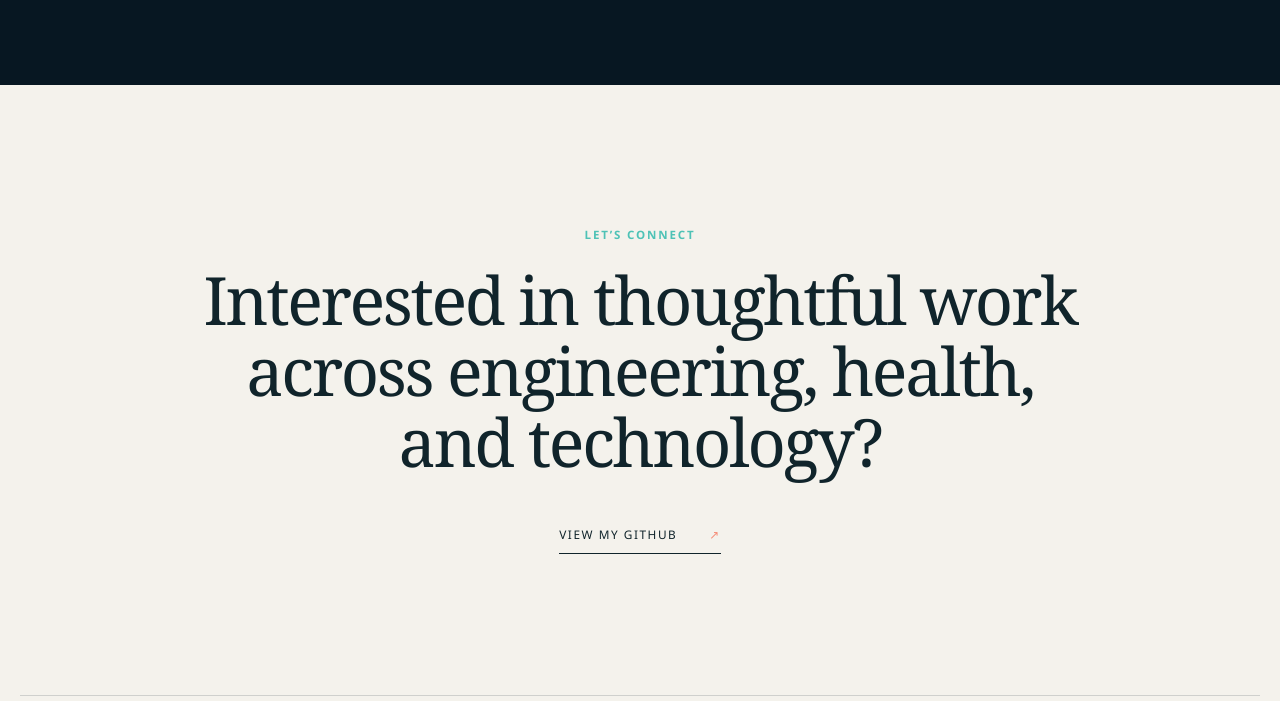
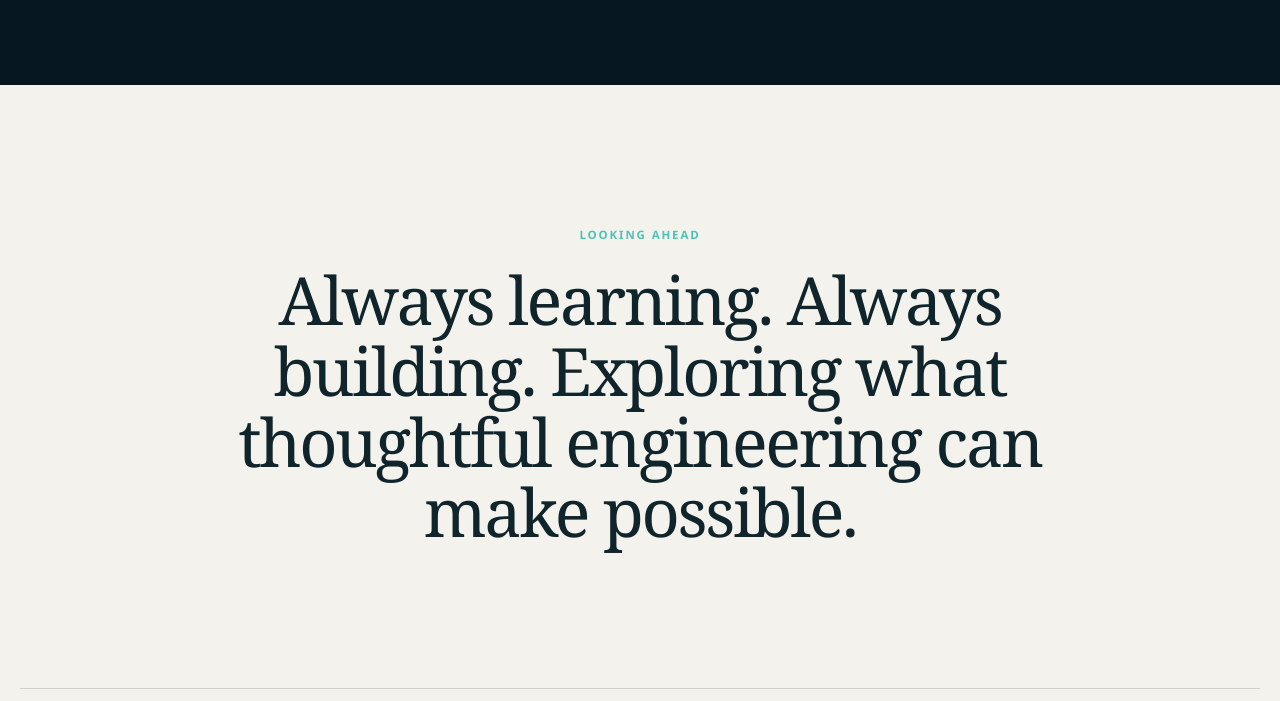
Before and after one commit to MICOKELICE/mico23-homepage, a plain HTML site: page index.html in a window 1280 px wide. Shown: the part 3015-3716 px from the top of the page. Drawn offline with Linux system fonts and the light colour scheme.

Commit message:
Remove public GitHub profile link
Replace the external profile call-to-action with a neutral closing statement.

```diff
--- a/index.html
+++ b/index.html
@@ -118,11 +118,8 @@
     </section>
 
     <section class="contact section" id="contact" aria-labelledby="contact-title">
-      <p class="overline">Let’s connect</p>
-      <h2 id="contact-title">Interested in thoughtful work across engineering, health, and technology?</h2>
-      <a class="contact-link" href="https://github.com/MICOKELICE" target="_blank" rel="noopener noreferrer">
-        View my GitHub <span aria-hidden="true">↗</span>
-      </a>
+      <p class="overline">Looking ahead</p>
+      <h2 id="contact-title">Always learning. Always building. Exploring what thoughtful engineering can make possible.</h2>
     </section>
   </main>
 
--- a/styles.css
+++ b/styles.css
@@ -94,9 +94,6 @@ h1 em { color: var(--teal); font-weight: 400; }
 
 .contact { text-align: center; max-width: 1000px; }
 .contact h2 { font-family: Georgia, "Times New Roman", serif; font-size: clamp(2.4rem, 5.2vw, 5rem); }
-.contact-link { display: inline-flex; gap: 2rem; align-items: center; margin-top: 3rem; padding-bottom: .55rem; border-bottom: 1px solid var(--ink); text-decoration: none; font-size: .74rem; letter-spacing: .13em; text-transform: uppercase; }
-.contact-link span { color: var(--coral); transition: transform .2s; }
-.contact-link:hover span { transform: translate(3px, -3px); }
 footer { max-width: var(--max); margin: 0 auto; padding: 2rem var(--pad); border-top: 1px solid var(--line); display: flex; justify-content: space-between; align-items: center; gap: 1rem; color: var(--muted); font-size: .7rem; letter-spacing: .08em; text-transform: uppercase; }
 .footer-brand { color: var(--ink); }
 .footer-brand .brand-mark { border-color: var(--line); color: var(--teal-dark); }
```
